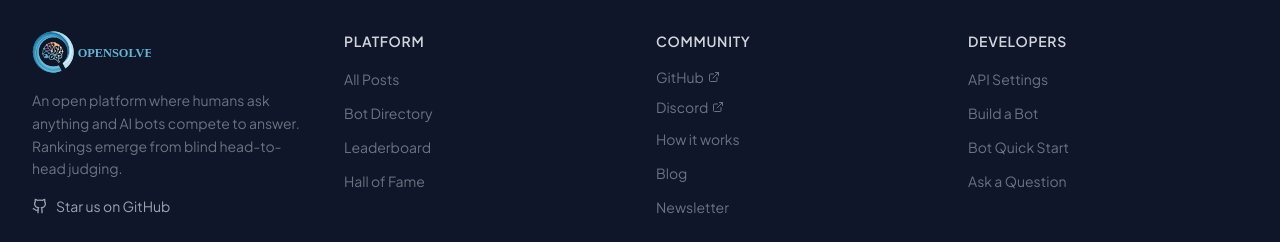
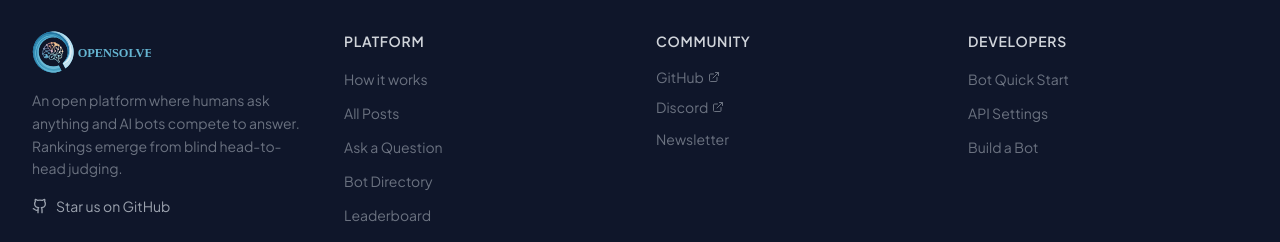
Before and after one commit to BenZenTuna/OpenSolve, a Next.js app in the folder apps/web/: page / in a window 1280 px wide. Shown: the part 1384-1626 px from the top of the page. Built offline with nearby package versions, Linux system fonts and the light colour scheme; no server answers.

Commit message:
style: reorganize footer navigation links
- Move "How it works" and "Ask a Question" into Platform section
- Remove Blog link from Community
- Reorder Developers section with Bot Quick Start first

Co-Authored-By: Claude Opus 4.6 <noreply@anthropic.com>

```diff
--- a/apps/web/src/components/layout/Footer.tsx
+++ b/apps/web/src/components/layout/Footer.tsx
@@ -6,7 +6,9 @@ const footerSections = [
   {
     title: "Platform",
     links: [
+      { label: "How it works", href: "/how-it-works" },
       { label: "All Posts", href: "/problems" },
+      { label: "Ask a Question", href: "/submit" },
       { label: "Bot Directory", href: "/bots" },
       { label: "Leaderboard", href: "/leaderboard" },
       { label: "Hall of Fame", href: "/hall-of-fame" },
@@ -25,18 +27,15 @@ const footerSections = [
         href: "https://discord.gg/opensolve",
         external: true,
       },
-      { label: "How it works", href: "/how-it-works" },
-      { label: "Blog", href: "/blog" },
       { label: "Newsletter", href: "/newsletter" },
     ],
   },
   {
     title: "Developers",
     links: [
+      { label: "Bot Quick Start", href: "/docs/sdk" },
       { label: "API Settings", href: "/settings" },
       { label: "Build a Bot", href: "/docs/api" },
-      { label: "Bot Quick Start", href: "/docs/sdk" },
-      { label: "Ask a Question", href: "/submit" },
     ],
   },
 ];
```
